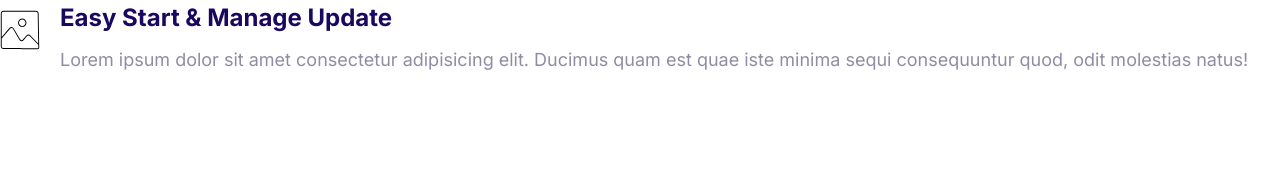
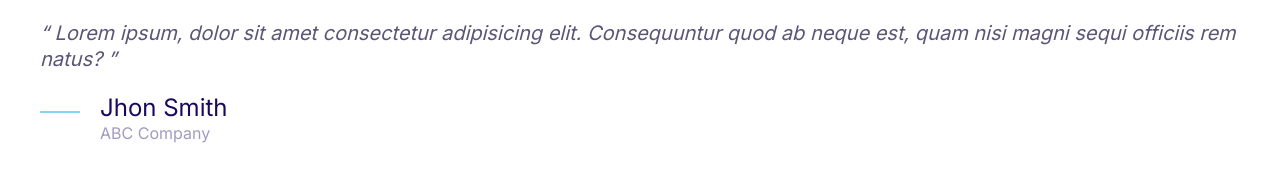
Before and after one commit to codewithjean/moshify, a plain HTML site: page index.html in a window 1280 px wide. Drawn offline with Linux system fonts and the light colour scheme.

Commit message:
Build the quote component.

```diff
--- a/css/styles.css
+++ b/css/styles.css
@@ -4,6 +4,7 @@
   --color-accent: #ff3400;
   --color-headings: hsl(253, 86%, 20%);
   --color-body: #918ca4;
+  --color-body-darker: #5c5577;
   --color-border: #ccc;
   --border-radius: 30px;
 }
@@ -398,3 +399,53 @@
 .media__image {
   margin-top: 1rem;
 }
+
+/* quote */
+
+.quote {
+  font-size: 3rem;
+  font-style: italic;
+  color: var(--color-body-darker);
+  line-height: 1.3;
+}
+
+.quote__text::before {
+  content: open-quote;
+}
+
+.quote__text::after {
+  content: close-quote;
+}
+
+.quote__author {
+  font-size: 3rem;
+  font-weight: 500;
+  font-style: normal;
+  margin-bottom: 0;
+}
+
+.quote__organization {
+  color: var(--color-headings);
+  opacity: 0.4;
+  font-size: 2rem;
+  font-style: normal;
+}
+
+.quote__line {
+  position: relative;
+  bottom: 10px;
+}
+
+@media screen and (min-width: 1024px) {
+  .quote {
+    font-size: 2rem;
+  }
+
+  .quote__author {
+    font-size: 2.4rem;
+  }
+
+  .quote__organization {
+    font-size: 1.6rem;
+  }
+}
--- a/index.html
+++ b/index.html
@@ -12,16 +12,25 @@
     <link rel="preconnect" href="https://fonts.googleapis.com">
 </head>
 <body>
+   <blockquote class="quote">
+       <p class="quote__text">
+           Lorem ipsum, dolor sit amet consectetur adipisicing
+           elit. Consequuntur quod ab neque est, quam nisi
+           magni sequi officiis rem natus?
+        </p>
+        <footer>
             <div class="media">
                 <div class="media__image">
-            <svg class="icon icon--primary">
-                <use xlink:href="images/sprite.svg#snap"></use>
+                    <svg class="icon icon--primary quote__line">
+                        <use xlink:href="images/sprite.svg#line"></use>
                     </svg>
                 </div>
                 <div class="media__body">
-            <h3 class="media__title">Easy Start & Manage Update</h3>
-            <p>Lorem ipsum dolor sit amet consectetur adipisicing elit. Ducimus quam est quae iste minima sequi consequuntur quod, odit molestias natus!</p>
+                    <h3 class="media__title quote__author">Jhon Smith</h3>
+                    <p class="quote__organization">ABC Company</p>
                 </div>
             </div>
+        </footer>
+   </blockquote>
 </body>
 </html>
```
Also changed, not shown: components/quote.html (added, +20 -0 lines). Lines whose indentation alone changed are shown as unchanged.
